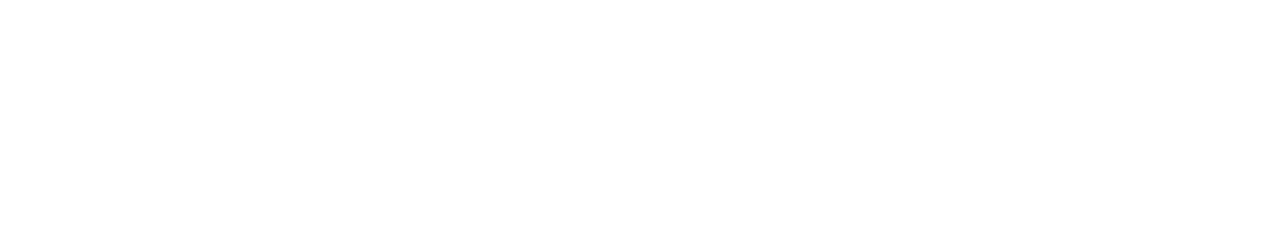
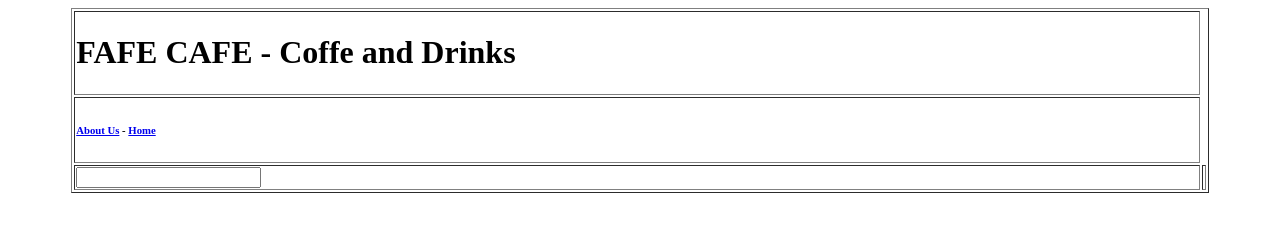
Before and after one commit to Okoles/WebSiteProyectGarciaL, a plain HTML site: page buy.html in a window 1280 px wide. Drawn offline with Linux system fonts and the light colour scheme.

Commit message:
Add files via upload

```diff
--- a/buy.html
+++ b/buy.html
@@ -5,6 +5,25 @@
 	<link rel="stylesheet" type="text/css" href="bakery.css">
 </head>
 <body>
-
+	<table width="90%" align="center" border="1">
+		<tr>
+			<td width="100%">
+				<h1>FAFE CAFE - Coffe and Drinks</h1>
+			</td>
+		</tr>
+		<tr>
+			<td width="100%">
+				<h6><a href="about_us.html">About Us</a> - <a href="index.html">Home</a></h6>
+			</td>
+		</tr>
+		<tr>
+			<td>
+				<input type="" name="card_number">
+			</td>
+			<td>
+				<a href=""></a>
+			</td>
+		</tr>
+	</table>
 </body>
 </html>
```
Also changed, not shown: about_us.html (+1 -0 lines), biscuits.html (+1 -0 lines), coffe_and_drinks.html (+1 -0 lines).
